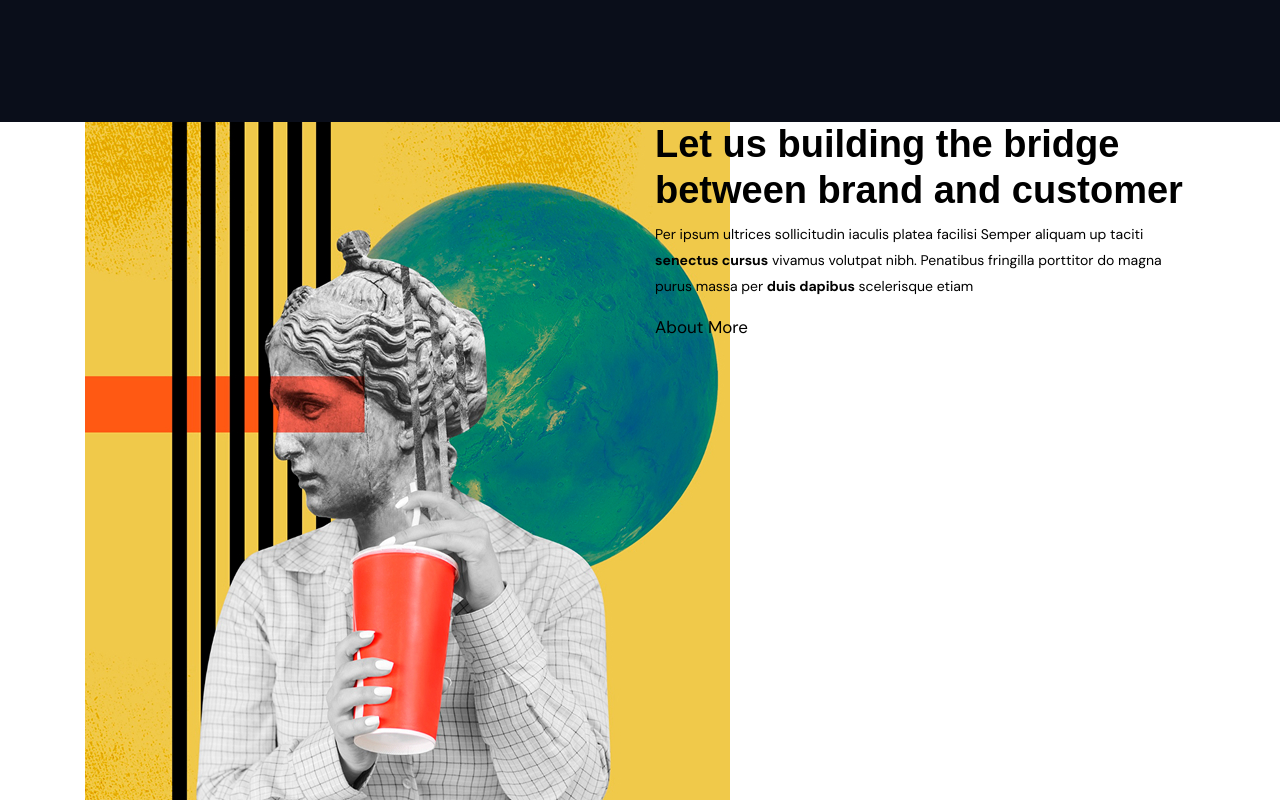
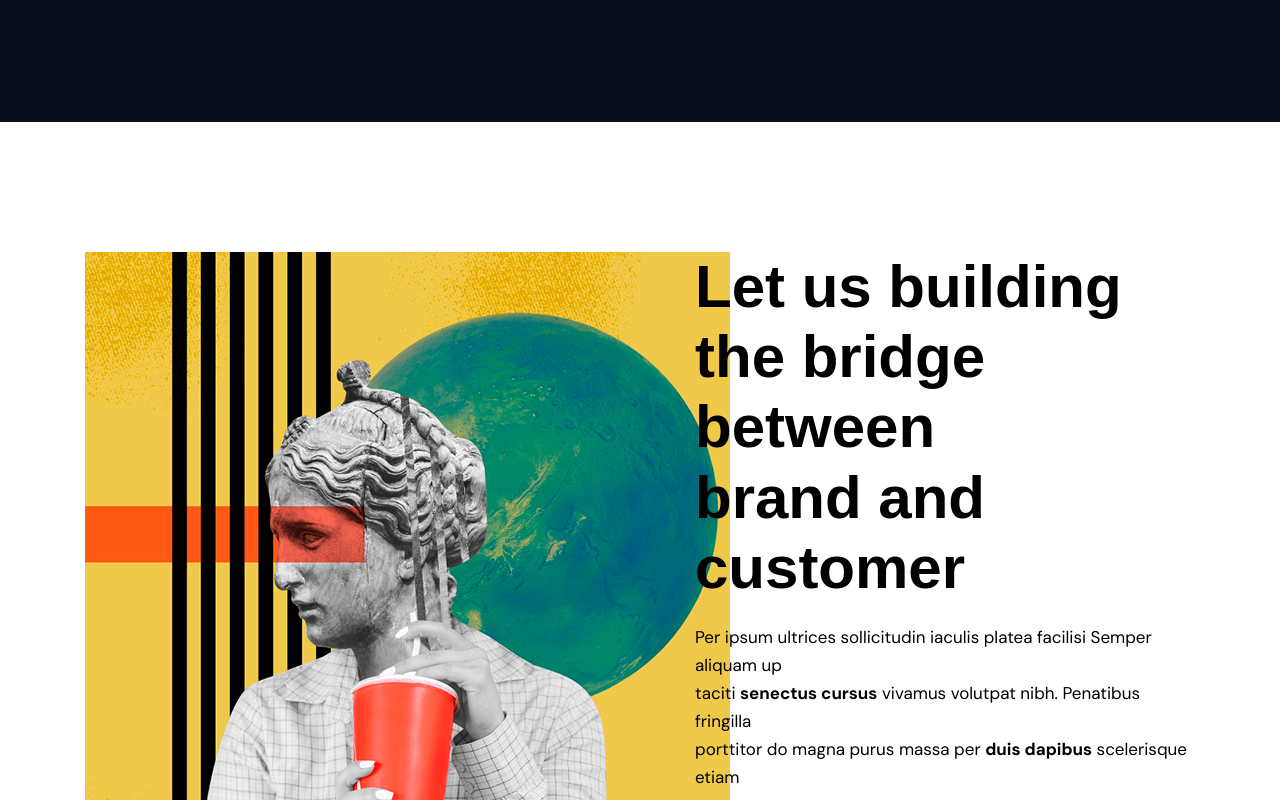
Before and after one commit to tarikul47/bootstrap-html-project-01, a plain HTML site: page index.html in a window 1280 px wide. Shown: the part 980-1780 px from the top of the page. Drawn offline with Linux system fonts and the light colour scheme; a web font is replaced by a local one.

Commit message:
About Section Updated

```diff
--- a/assets/scss/component/_btn.scss
+++ b/assets/scss/component/_btn.scss
@@ -1,6 +1,17 @@
 @use "../utils" as *;
 
 .tp-btn {
+  background-color: var(--tp-theme-color);
+  padding: 16px 45px;
+  font-family: var(--tp-fonts-heading);
+  font-size: 18px;
+  line-height: 28px;
+  border-radius: 5px;
+  display: inline-block;
+  color: #ffffff;
+}
+
+.tp-btn-sec {
   background-color: var(--tp-theme-color-2);
   padding: 21px 45px;
   font-family: var(--tp-fonts-heading);
--- a/assets/scss/component/_section_title.scss
+++ b/assets/scss/component/_section_title.scss
@@ -1 +1,6 @@
-@use '../utils' as *;
+@use "../utils" as *;
+
+.tp-section-title {
+  font-size: 60px;
+  line-height: 1.17;
+}
--- a/assets/scss/theme/_spacing.scss
+++ b/assets/scss/theme/_spacing.scss
@@ -30,7 +30,7 @@
 }
 
 /*-- Padding Top --*/
-@for $i from 1 through 100 {
+@for $i from 1 through 130 {
   .pt-#{1 * $i} {
     padding-top: 1px * $i;
   }
--- a/assets/scss/theme/_theme.scss
+++ b/assets/scss/theme/_theme.scss
@@ -195,12 +195,12 @@ ul {
 }
 
 p {
-	font-family: var(--tp-ff-p);
-	font-size: 14px;
+	font-family: var(--tp-fonts-body);
+	font-size: 17px;
 	font-weight: 400;
 	color: var(--tp-text-body);
 	margin-bottom: 15px;
-	line-height: 26px;
+	line-height: 28px;
 }
 
 
--- a/index.html
+++ b/index.html
@@ -136,7 +136,7 @@
                         <h1 class="tp-hero-title"><i>brilliant ideas <br> for your brand</i> from canada</h1>
                     </div>
                     <div class="tp-hero-btn">
-                        <a href="#" class="tp-btn">Discover More</a>
+                        <a href="#" class="tp-btn-sec">Discover More</a>
                     </div>
                 </div>
             </div>
@@ -144,7 +144,7 @@
         <!-- Hero section end -->
 
         <!-- tp about section start -->
-        <section class="tp-about-area">
+        <section class="tp-about-area pt-130">
             <div class="container">
                 <div class="row">
                     <div class="col-xl-6">
@@ -153,26 +153,31 @@
                         </div>
                     </div>
                     <div class="col-xl-6">
-                        <div class="tp-about-box">
-                            <div class="tp-section-title-wrapper">
-                                <h2 class="tp-section-title">Let us building the
-                                    bridge between
-                                    brand and customer</h2>
-                                <p>Per ipsum ultrices sollicitudin iaculis platea facilisi Semper aliquam up taciti
-                                    <b>senectus cursus</b> vivamus volutpat nibh. Penatibus fringilla porttitor do magna
+                        <div class="tp-about-box pl-40 mb-70">
+                            <div class="tp-section-title-wrapper mb-30">
+                                <h2 class="tp-section-title mb-20">Let us building the bridge between <br>
+                                    brand and customer </h2>
+                                <p>
+                                    Per ipsum ultrices sollicitudin iaculis platea facilisi Semper aliquam up <br>
+                                    taciti
+                                    <b>senectus cursus</b> vivamus volutpat nibh. Penatibus fringilla <br> porttitor do
+                                    magna
                                     purus
                                     massa per <b>duis dapibus</b> scelerisque etiam
                                 </p>
                             </div>
                             <div class="tp-about-btn">
-                                <a href="#" class="tp-btn-main">About More</a>
+                                <a href="#" class="tp-btn">About More</a>
                             </div>
+                        </div>
+                        <div class="tp-about-img">
+                            <img src="assets/img/about/about-home-2.jpg" alt="">
                         </div>
                     </div>
                 </div>
             </div>
         </section>
-        <!-- tp about section end -->
+        <!-- tp about section end 18.41-->
 
 
         <section style="background-color: black; height: 400px;">
```
Also changed, not shown: assets/css/style.css, 1 other file.
